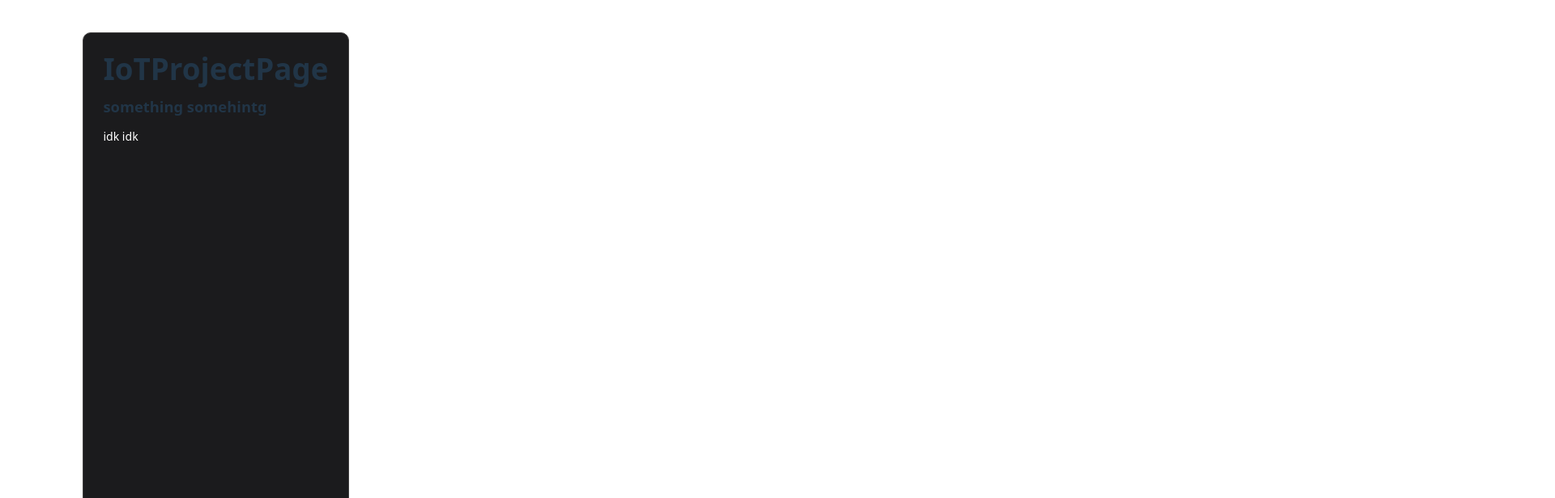
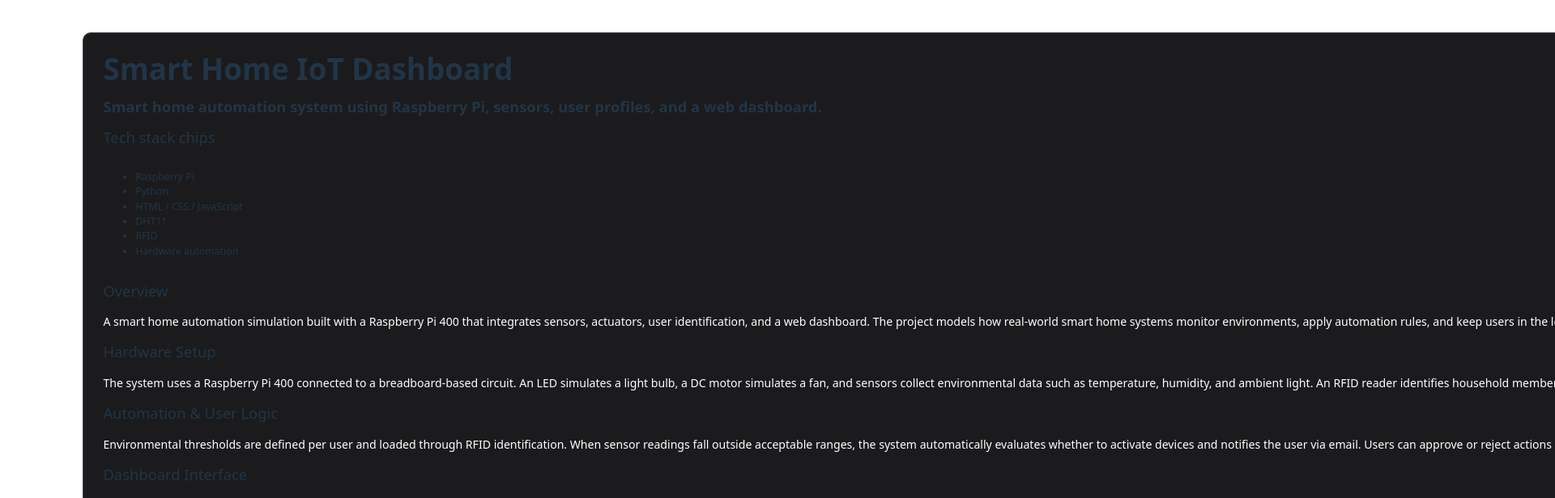
Before and after one commit to hedi3489/my-portfolio, a React (Vite) app: page /projects/IoT-Smart-Home in a window 1280 px wide. Shown: the top 616 px of the page at 81% size, 1920 px wide, since content can reach past the window. Built offline with nearby package versions, Linux system fonts and the light colour scheme.

Commit message:
Updating IoT page

```diff
--- a/src/Containers.css
+++ b/src/Containers.css
@@ -26,7 +26,7 @@
 
 .project-page-container {
   min-width: 90%;
-  height: 100vh;
+  min-height: 100vh;
   padding: 5vh 8vw;
 }
 
--- a/src/IoTProjectPage.jsx
+++ b/src/IoTProjectPage.jsx
@@ -1,8 +1,32 @@
 function IoTProjectPage() {
     return <div className="flex flex-col card ">
-        <h1>IoTProjectPage</h1>
-        <h2>something somehintg</h2>
-        <p>idk idk</p>
+        <h1>Smart Home IoT Dashboard</h1>
+        <h2>Smart home automation system using Raspberry Pi, sensors, user profiles, and a web dashboard.</h2>
+
+        <h3>Tech stack chips</h3>
+        <ul>
+            <li>Raspberry Pi</li>
+            <li>Python</li>
+            <li>HTML / CSS / JavaScript</li>
+            <li>DHT11</li>
+            <li>RFID</li>
+            <li>Hardware automation</li>
+        </ul>
+
+        <h3>Overview</h3>
+        <p>A smart home automation simulation built with a Raspberry Pi 400 that integrates sensors, actuators, user identification, and a web dashboard. The project models how real-world smart home systems monitor environments, apply automation rules, and keep users in the loop.</p>
+
+        <h3>Hardware Setup</h3>
+        <p>The system uses a Raspberry Pi 400 connected to a breadboard-based circuit. An LED simulates a light bulb, a DC motor simulates a fan, and sensors collect environmental data such as temperature, humidity, and ambient light. An RFID reader identifies household members and loads personalized settings. (Insert hardware photo here)</p>
+
+        <h3>Automation & User Logic</h3>
+        <p>Environmental thresholds are defined per user and loaded through RFID identification. When sensor readings fall outside acceptable ranges, the system automatically evaluates whether to activate devices and notifies the user via email. Users can approve or reject actions by responding directly to the email.</p>
+
+        <h3>Dashboard Interface</h3>
+        <p>A web-based dashboard displays live sensor readings and the current state of devices. It allows users to manually control the system and monitor environmental conditions in real time. (Insert dashboard screenshots or short GIF)</p>
+
+        <h3>Key Takeaways</h3>
+        <p>This project demonstrates end-to-end system design, hardware–software integration, and user-focused automation. It highlights experience with IoT concepts, backend logic, asynchronous events, and building interfaces that control physical systems.</p>
     </div>
 }
 
```
